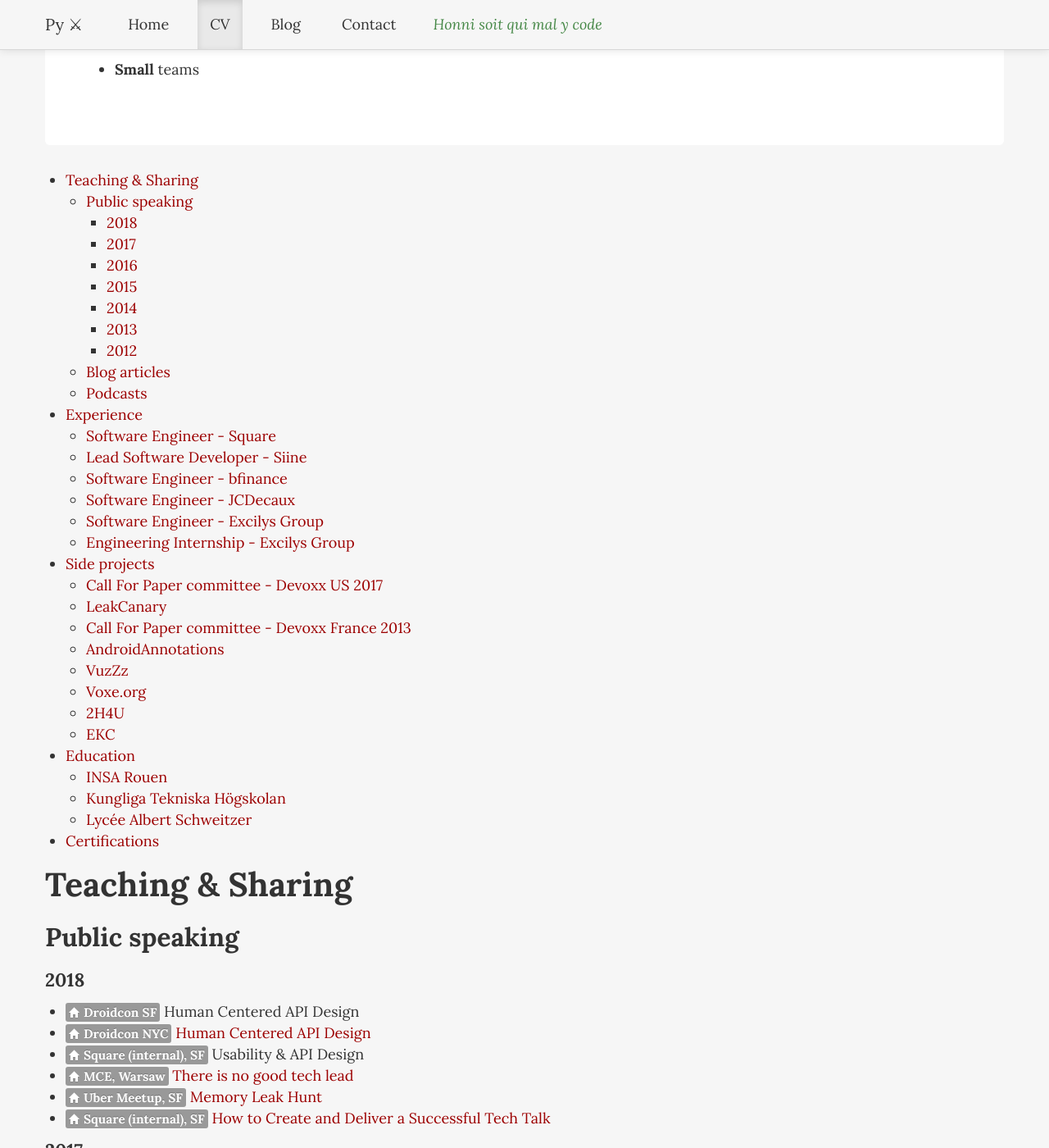
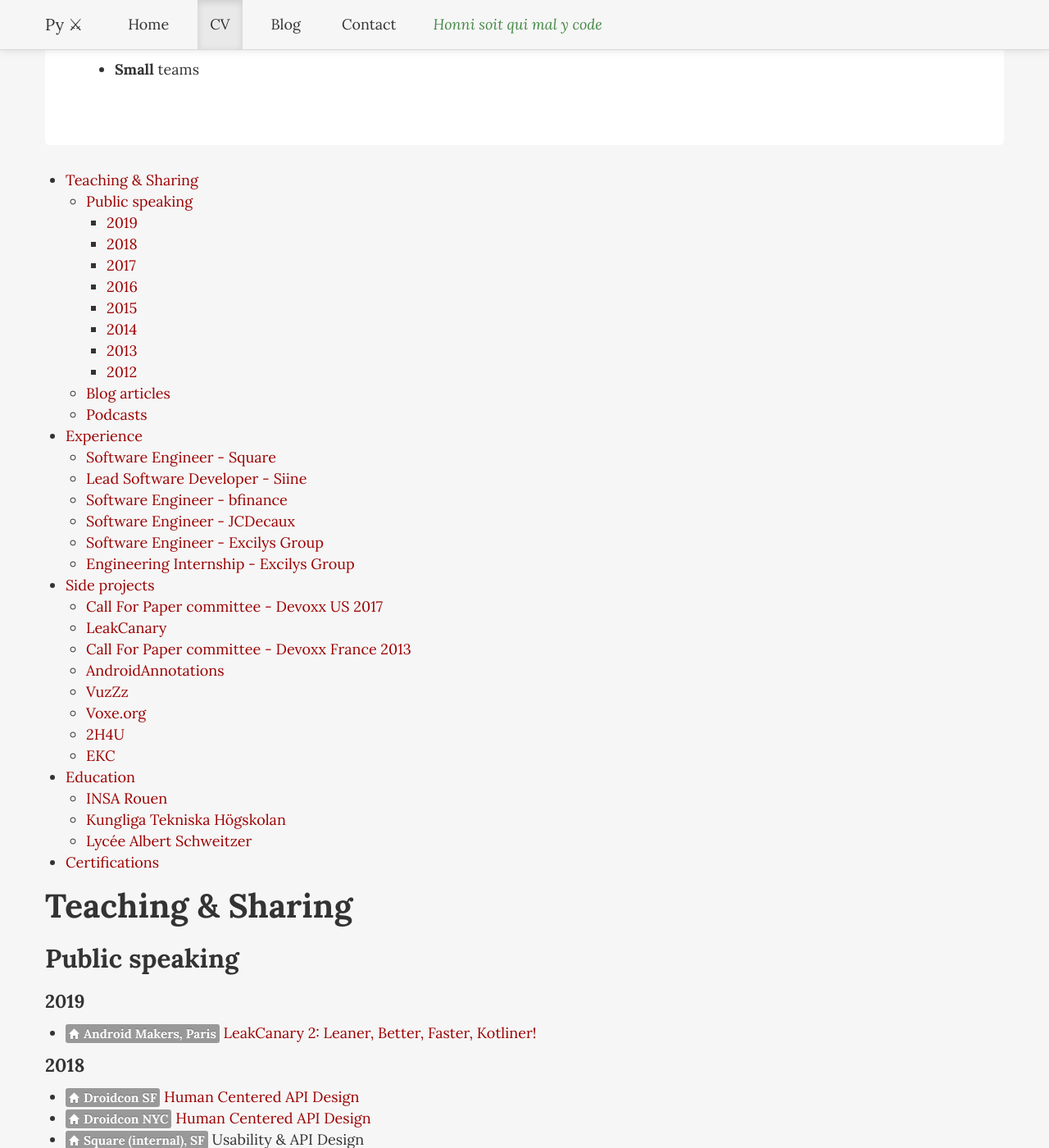
Before and after one commit to pyricau/pyricau.github.com, a Jekyll site: the page built from cv.markdown, in a window 1280 px wide and 1400 px high, scrolled down 278 px. Shown: the whole window at 82% size. Built offline with Jekyll 4.4.1, drawn with Linux system fonts in a browser that asks for light colours.

Commit message:
Update cv.markdown

```diff
--- a/cv.markdown
+++ b/cv.markdown
@@ -23,8 +23,11 @@
 
 ### Public speaking
 
+#### 2019
+* {% include home.html text="Android Makers, Paris" %} [LeakCanary 2: Leaner, Better, Faster, Kotliner!](https://www.youtube.com/watch?v=LEX8dn4BLUw)
+
 #### 2018
-* {% include home.html text="Droidcon SF" %} Human Centered API Design
+* {% include home.html text="Droidcon SF" %} [Human Centered API Design](https://www.youtube.com/watch?v=WGO72xxLorw)
 * {% include home.html text="Droidcon NYC" %} [Human Centered API Design](https://www.youtube.com/watch?v=lQime4wONe4)
 * {% include home.html text="Square (internal), SF" %} Usability & API Design
 * {% include home.html text="MCE, Warsaw" %} [There is no good tech lead](https://www.youtube.com/watch?v=AkaxgA3JHyQ)
```
